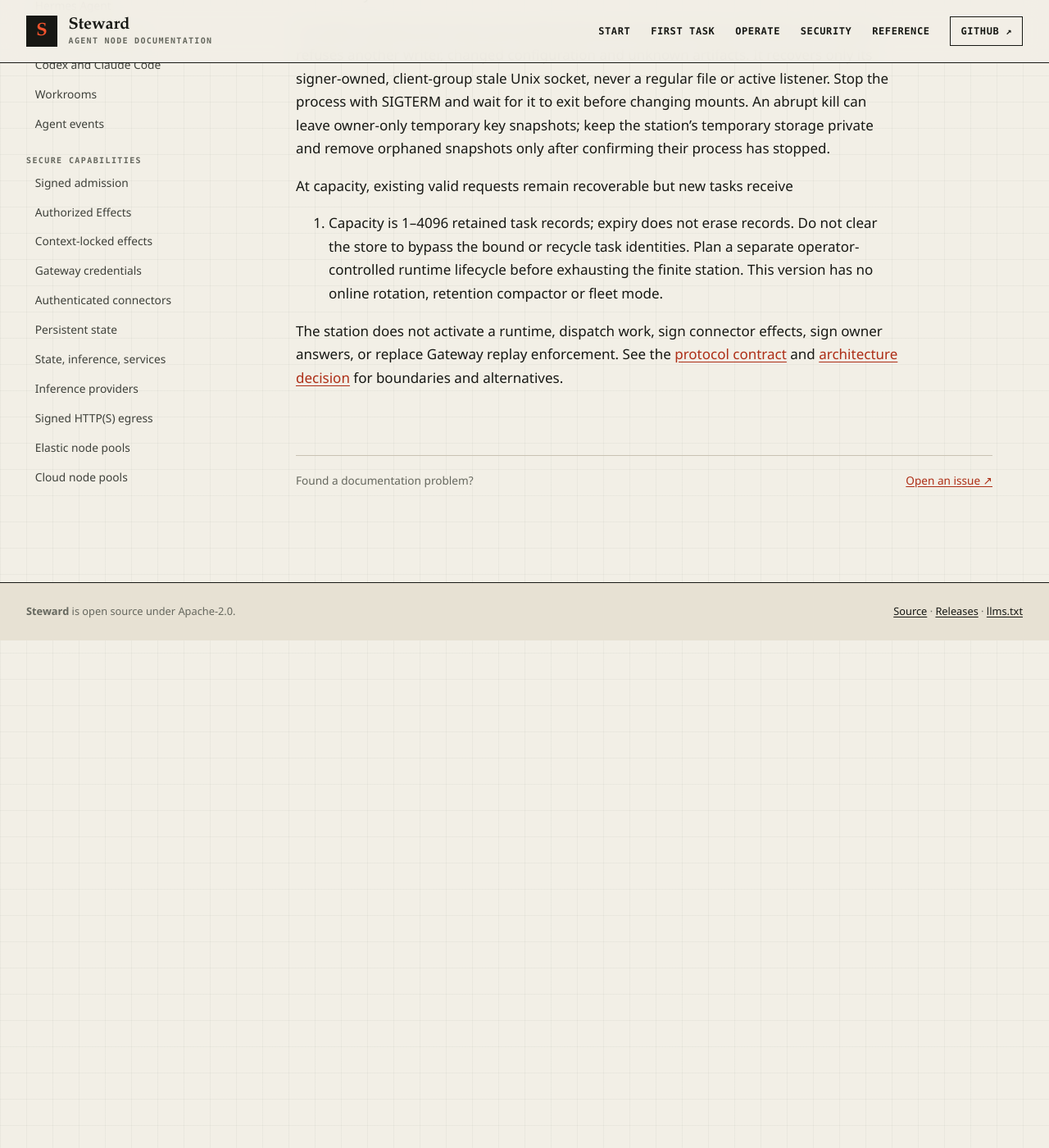
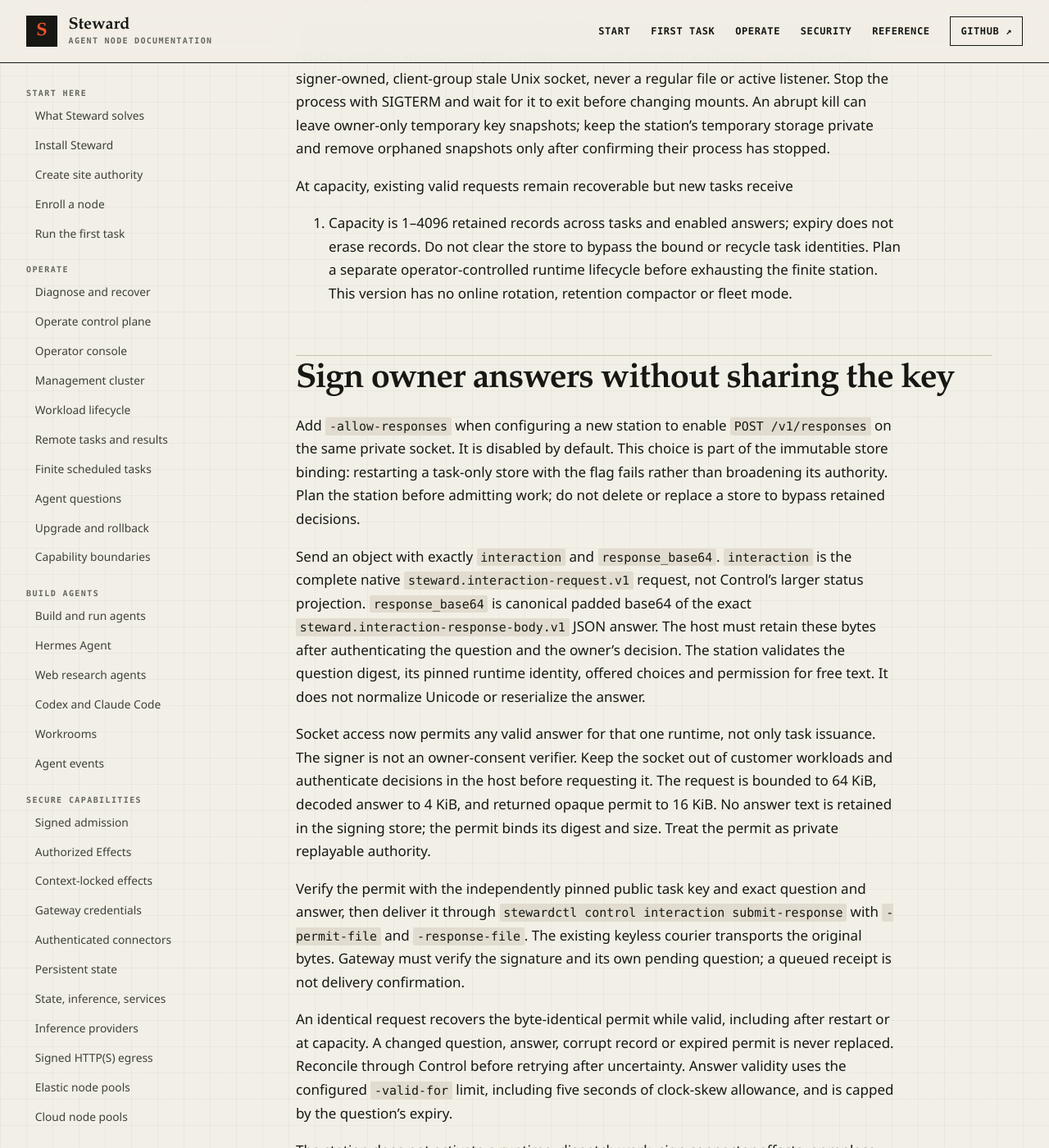
Before and after one commit to hardrails/steward, a Jekyll site: the page built from docs/guides/task-signing-station.md, in a window 1280 px wide and 1400 px high, scrolled down 2276 px. Shown: the whole window at 82% size. Built offline with Jekyll 4.4.1, drawn with Linux system fonts in a browser that asks for light colours; before the commit the page ends 3057 px from its top, so only the background shows below that; some of the changed text lies outside the part shown.

Commit message:
Document isolated owner-answer signing and its consent boundary
Rejected: A second signer daemon duplicates native storage and lifecycle without improving isolation.

```diff
--- a/docs/guides/task-signing-station.md
+++ b/docs/guides/task-signing-station.md
@@ -86,13 +86,48 @@ station's temporary storage private and remove orphaned snapshots only after
 confirming their process has stopped.
 
 At capacity, existing valid requests remain recoverable but new tasks receive
-503. Capacity is 1–4096 retained task records; expiry does not erase records.
+503. Capacity is 1–4096 retained records across tasks and enabled answers; expiry does not erase records.
 Do not clear the store to bypass the bound or recycle task identities. Plan a
 separate operator-controlled runtime lifecycle before exhausting the finite
 station. This version has no online rotation, retention compactor or fleet mode.
 
+## Sign owner answers without sharing the key
+
+Add `-allow-responses` when configuring a new station to enable `POST /v1/responses`
+on the same private socket. It is disabled by default. This choice is part of the
+immutable store binding: restarting a task-only store with the flag fails rather
+than broadening its authority. Plan the station before admitting work; do not
+delete or replace a store to bypass retained decisions.
+
+Send an object with exactly `interaction` and `response_base64`. `interaction` is
+the complete native `steward.interaction-request.v1` request, not Control's larger
+status projection. `response_base64` is canonical padded base64 of the exact
+`steward.interaction-response-body.v1` JSON answer. The host must retain these bytes
+after authenticating the question and the owner's decision. The station validates
+the question digest, its pinned runtime identity, offered choices and permission
+for free text. It does not normalize Unicode or reserialize the answer.
+
+Socket access now permits any valid answer for that one runtime, not only task
+issuance. The signer is not an owner-consent verifier. Keep the socket out of
+customer workloads and authenticate decisions in the host before requesting it.
+The request is bounded to 64 KiB, decoded answer to 4 KiB, and returned opaque
+permit to 16 KiB. No answer text is retained in the signing store; the permit binds
+its digest and size. Treat the permit as private replayable authority.
+
+Verify the permit with the independently pinned public task key and exact question
+and answer, then deliver it through `stewardctl control interaction submit-response`
+with `-permit-file` and `-response-file`. The existing keyless courier transports the
+original bytes. Gateway must verify the signature and its own pending question;
+a queued receipt is not delivery confirmation.
+
+An identical request recovers the byte-identical permit while valid, including
+after restart or at capacity. A changed question, answer, corrupt record or expired
+permit is never replaced. Reconcile through Control before retrying after uncertainty.
+Answer validity uses the configured `-valid-for` limit, including five seconds of
+clock-skew allowance, and is capped by the question's expiry.
+
 The station does not activate a runtime, dispatch work, sign connector effects,
-sign owner answers, or replace Gateway replay enforcement. See the
+or replace Gateway replay enforcement. See the
 [protocol contract](https://github.com/hardrails/steward/blob/main/openapi/steward-task-issuer.v1.yaml)
 and [architecture decision](../decisions/0078-reuse-the-native-task-issuer-in-a-private-signing-station.md)
 for boundaries and alternatives.
```
Also changed, not shown: docs/decisions/0081-reuse-the-private-signer-for-exact-owner-answers.md (added, +37 -0 lines).
